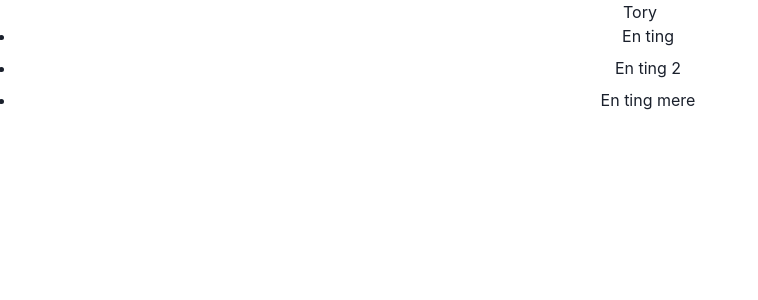
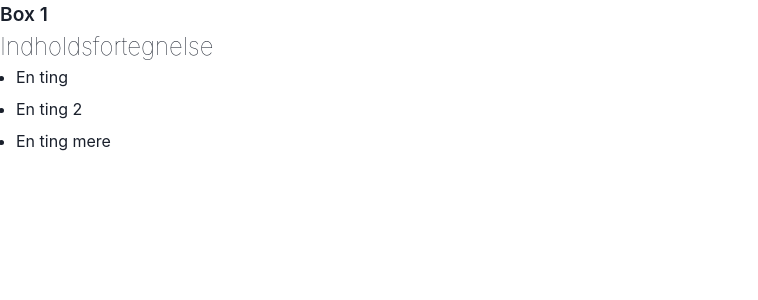
Before and after one commit to ITViking/tory-frontend, a React (Create React App) app: page / in a window 1280 px wide. Shown: the top 300 px of the page, without its empty margins (0-758 px from the left). Built offline with nearby package versions, Linux system fonts and the light colour scheme.

Commit message:
what container are we looking at?

```diff
--- a/src/App.css
+++ b/src/App.css
@@ -1,3 +1,9 @@
-.App {
-  text-align: center;
+h1 {
+  font-weight: 600;
+  font-size: larger;
 }
+
+h2 {
+  font-weight: lighter;
+  font-size: x-large;
+}
--- a/src/App.tsx
+++ b/src/App.tsx
@@ -8,7 +8,8 @@ import {
 function App() {
   return (
     <div className='App'>
-      <h1>Tory</h1>
+      <h1>Box 1</h1>
+      <h2>Indholdsfortegnelse</h2>
       <UnorderedList spacing={2}>
         <ListItem>En ting</ListItem>
         <ListItem>En ting 2</ListItem>
```
